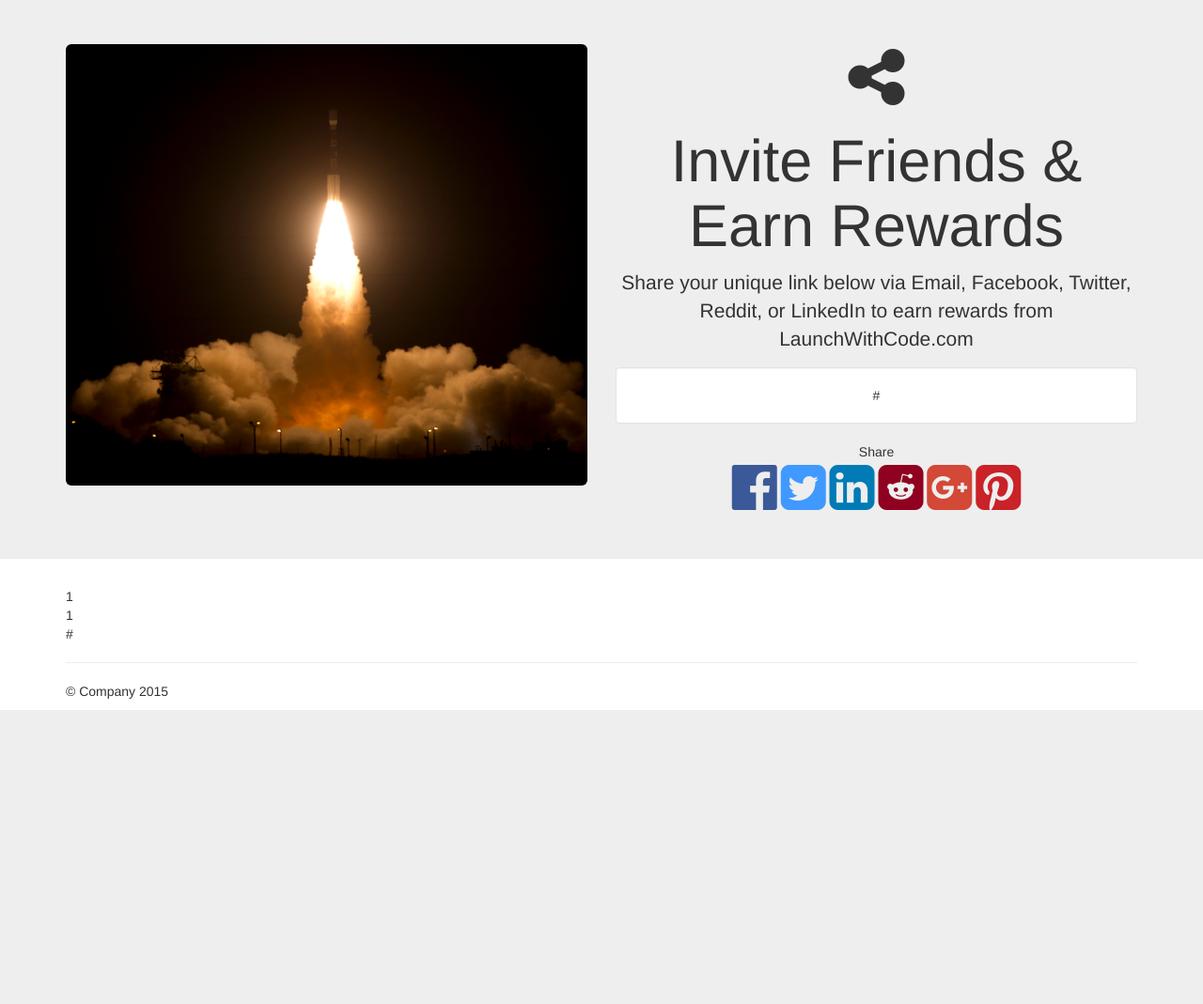
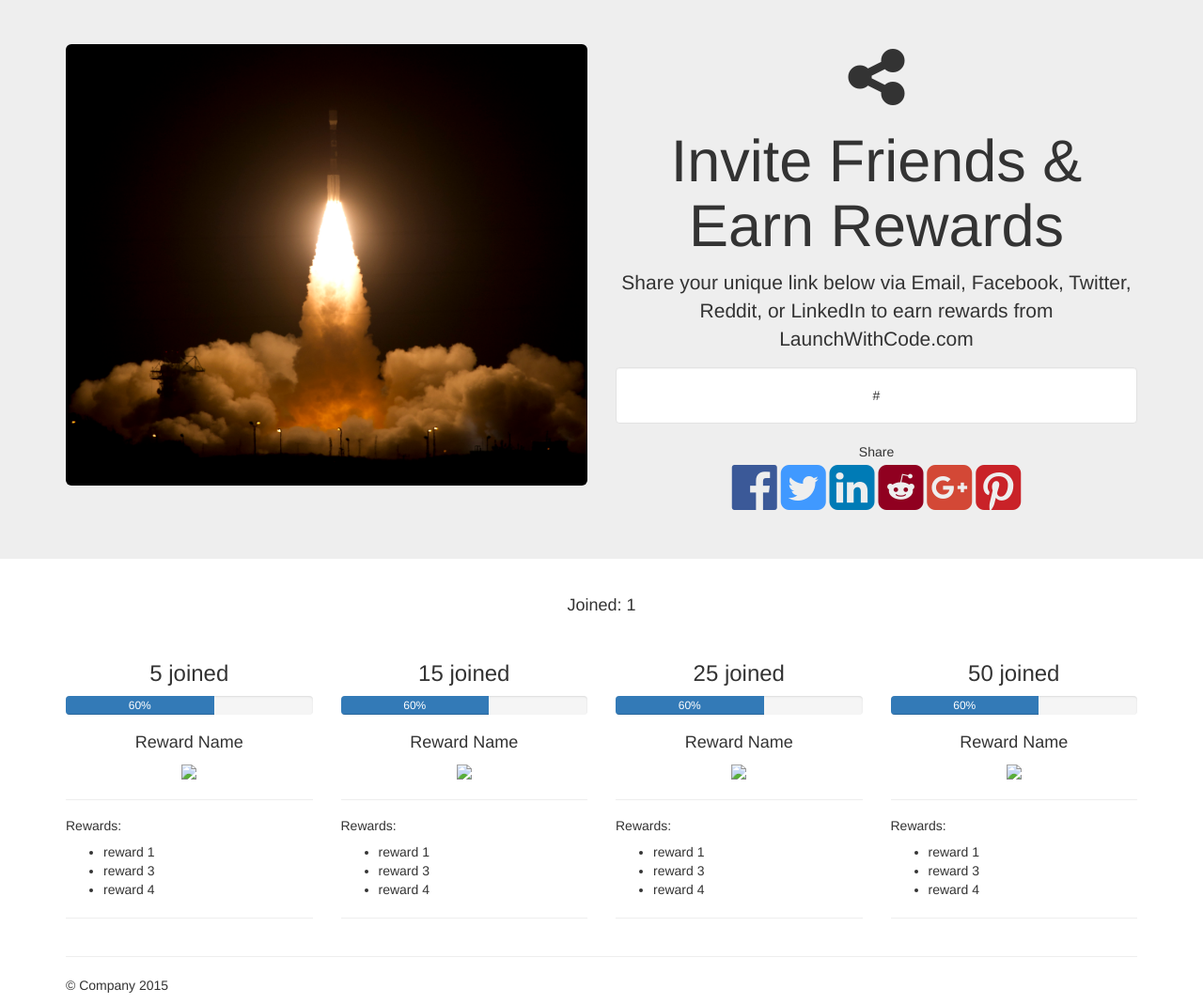
Before and after one commit to leoChristofoli/django_LaunchWithCode, a Django app: template 16p27/scr/templates/share.html in a window 1280 px wide. Shown: the part 53-1122 px from the top of the page at 94% size. Before the commit the page ends 809 px from the top, so only its background shows below. Run offline with Django 3.2, Linux system fonts and the light colour scheme; the template is opened without the code that fills it: most values are stand-ins (such as "Sample title", 1, 10 or a date in 2020); parts of the project's set-up code (start-up, migrations or seed data) failed here and were passed over; some libraries are stand-ins or nearby versions.

Commit message:
17 - 15.04.29
Class finished

```diff
--- a/16p27/scr/templates/share.html
+++ b/16p27/scr/templates/share.html
@@ -37,14 +37,94 @@
     </div>
 
 
-<div class='container'>
+<div class='container' style="text-align:center;">
 
 
-{{ ref_id }} <br/>
+<h4>Joined: {{ count }}</h4><br/>
 
-{{ count }}<br/>
 
-{{ ref_url }}<br/>
+<div class="row">
+  <div class="col-sm-3">
+   <h3>5 joined</h3>
+    <div class="progress">
+      <div class="progress-bar" role="progressbar" aria-valuenow="60" aria-valuemin="0" aria-valuemax="100" style="width: 60%;">
+      60%
+      </div>
+    </div>
+        <h4>Reward Name</h4>
+        <img src="https://cfe-static.s3.amazonaws.com/static/img/ico/apple-touch-icon-72-precomposed.png" />
+        <hr/>
+          <span style='text-align:left !important;'>
+          <h5>Rewards:</h5>
+          <ul>
+          <li>reward 1</li>
+          <li>reward 3</li>
+          <li>reward 4</li>
+          </ul>
+          </span>
+        <hr/>
+  </div>
+  <div class="col-sm-3">
+  <h3>15 joined</h3>
+    <div class="progress">
+      <div class="progress-bar" role="progressbar" aria-valuenow="60" aria-valuemin="0" aria-valuemax="100" style="width: 60%;">
+      60%
+      </div>
+    </div>
+          <h4>Reward Name</h4>
+          <img src="https://cfe-static.s3.amazonaws.com/static/img/ico/apple-touch-icon-72-precomposed.png" />
+          <hr/>
+          <span style='text-align:left !important;'>
+          <h5>Rewards:</h5>
+          <ul>
+          <li>reward 1</li>
+          <li>reward 3</li>
+          <li>reward 4</li>
+          </ul>
+          </span>
+         <hr/>
+  </div>
+  <div class="col-sm-3">
+  <h3>25 joined</h3>
+    <div class="progress">
+      <div class="progress-bar" role="progressbar" aria-valuenow="60" aria-valuemin="0" aria-valuemax="100" style="width: 60%;">
+      60%
+      </div>
+    </div>
+          <h4>Reward Name</h4>
+          <img src="https://cfe-static.s3.amazonaws.com/static/img/ico/apple-touch-icon-72-precomposed.png" />
+          <hr/>
+          <span style='text-align:left !important;'>
+          <h5>Rewards:</h5>
+          <ul>
+          <li>reward 1</li>
+          <li>reward 3</li>
+          <li>reward 4</li>
+          </ul>
+          </span>
+        <hr/>
+  </div>
+  <div class="col-sm-3">
+  <h3>50 joined</h3>
+    <div class="progress">
+      <div class="progress-bar" role="progressbar" aria-valuenow="60" aria-valuemin="0" aria-valuemax="100" style="width: 60%;">
+      60%
+      </div>
+    </div>
+          <h4>Reward Name</h4>
+          <img src="https://cfe-static.s3.amazonaws.com/static/img/ico/apple-touch-icon-72-precomposed.png" />
+          <hr/>
+          <span style='text-align:left !important;'>
+          <h5>Rewards:</h5>
+          <ul>
+          <li>reward 1</li>
+          <li>reward 3</li>
+          <li>reward 4</li>
+          </ul>
+          </span>
+        <hr/>
+  </div>
+</div>
 
 
 </div>
```
Also changed, not shown: 10 other files.
